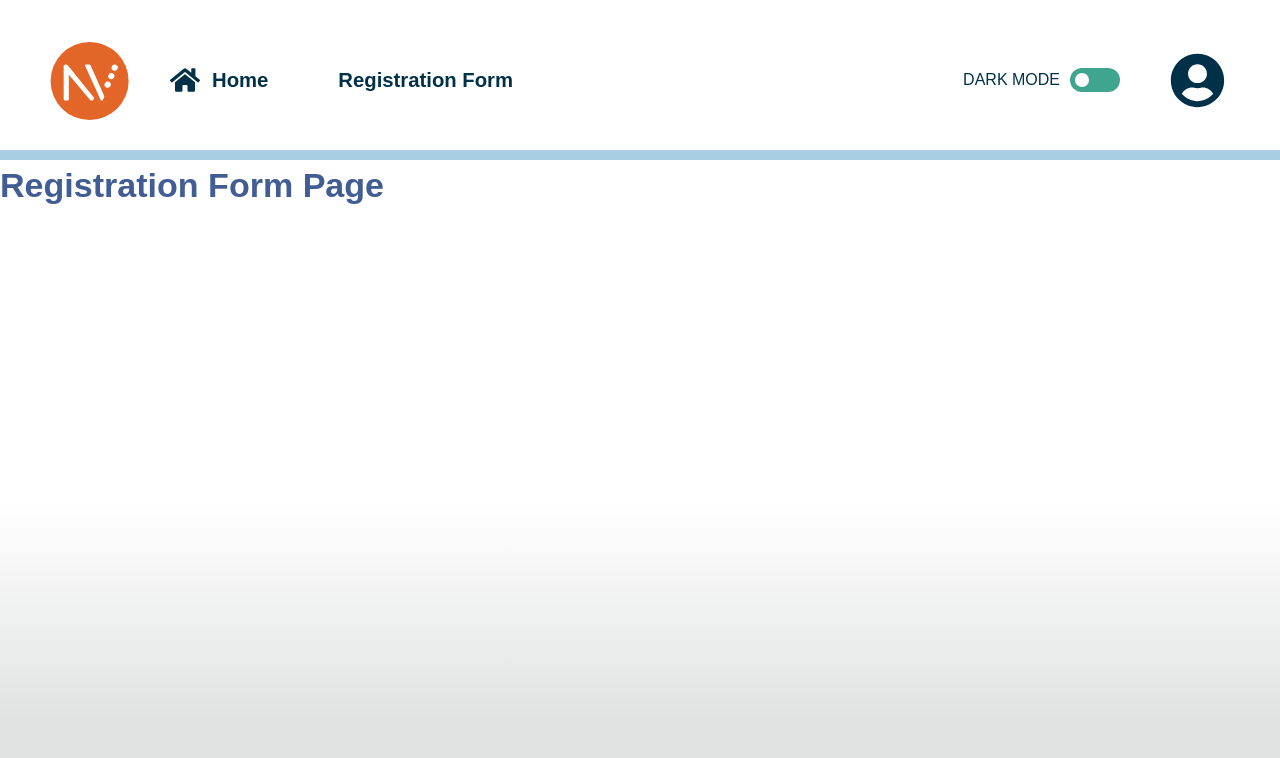
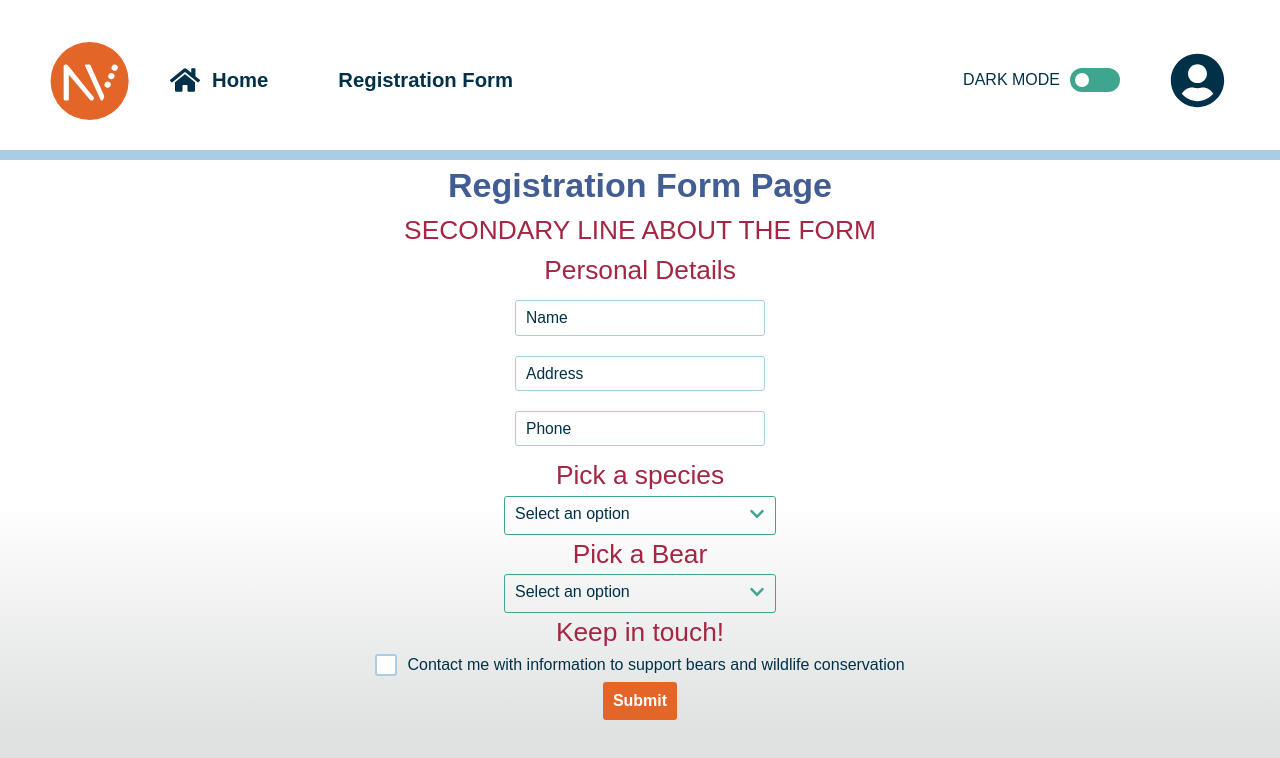
Before and after one commit to BrattyShiba/next-nvisia-ds, a Next.js app: page /registration-form in a window 1280 px wide. Shown: the top 758 px of the page. Built offline with nearby package versions, Linux system fonts and the light colour scheme; a web font is replaced by a local one.

Commit message:
bearform

```diff
--- /dev/null
+++ b/src/components/BearForm.tsx
@@ -0,0 +1,45 @@
+import { Button } from "../components/Button";
+import CheckBox from "../components/Checkbox";
+import { Dropdown, DropdownItem } from "../components/Dropdown";
+import { InputField } from "../components/InputField";
+
+const BearForm = () => {
+  return (
+    <div className="bearform-container">
+      <div className="bearform-header">
+        <h2>Registration Form Page</h2>
+        <h3>SECONDARY LINE ABOUT THE FORM</h3>
+      </div>
+      <form className="bearform-form">
+        <h3>Personal Details</h3>
+        <InputField label="Name" name="name" />
+        <InputField label="Address" name="address" />
+        <InputField label="Phone" name="phone" />
+
+        <h3>Pick a species</h3>
+        <Dropdown label="Please Select an option">
+          <DropdownItem value="bear">Bear</DropdownItem>
+          <DropdownItem value="dog">Dog</DropdownItem>
+          <DropdownItem value="cat">Cat</DropdownItem>
+          <DropdownItem value="bird">Bird</DropdownItem>
+        </Dropdown>
+
+        <h3>Pick a Bear</h3>
+        <Dropdown label="Please Select an option">
+          <DropdownItem value="polar">Polar</DropdownItem>
+          <DropdownItem value="grizzly">Grizzly</DropdownItem>
+          <DropdownItem value="yogi">Yogi</DropdownItem>
+          <DropdownItem value="panda">Panda</DropdownItem>
+        </Dropdown>
+
+        <h3>Keep in touch!</h3>
+        <CheckBox
+          label="Contact me with information to support bears and wildlife conservation"
+          id="ads"
+        />
+        <Button label="Submit" mode="primary" />
+      </form>
+    </div>
+  );
+};
+export default BearForm;
--- a/src/components/Dropdown.tsx
+++ b/src/components/Dropdown.tsx
@@ -4,7 +4,7 @@ import { FaChevronDown, FaChevronUp, FaCheck } from "react-icons/fa";
 import * as Select from "@radix-ui/react-select";
 
 interface SelectProps {
-  defaultValue: string;
+  defaultValue?: string;
   error?: boolean;
   placeholderText?: string;
   label: string;
--- a/src/pages/registration-form.tsx
+++ b/src/pages/registration-form.tsx
@@ -1,4 +1,5 @@
 import Head from "next/head";
+import BearForm from "../components/BearForm";
 import { Header } from "../components/Header";
 
 export default function RegistrationForm() {
@@ -11,7 +12,7 @@ export default function RegistrationForm() {
       </Head>
       <main>
         <Header />
-        <h2>Registration Form Page</h2>
+        <BearForm />
       </main>
     </div>
   );
--- /dev/null
+++ b/src/styles/scss/components/bearform.scss
@@ -0,0 +1,11 @@
+.bearform {
+  &-container {
+  }
+  &-header {
+    text-align: center;
+  }
+  &-form {
+    display: grid;
+    place-items: center;
+  }
+}
--- a/src/styles/scss/main.scss
+++ b/src/styles/scss/main.scss
@@ -10,3 +10,4 @@
 @use "./components/hero.scss";
 @use "./components/card.scss";
 @use "./components/gallery.scss";
+@use "./components/bearform.scss";
```
